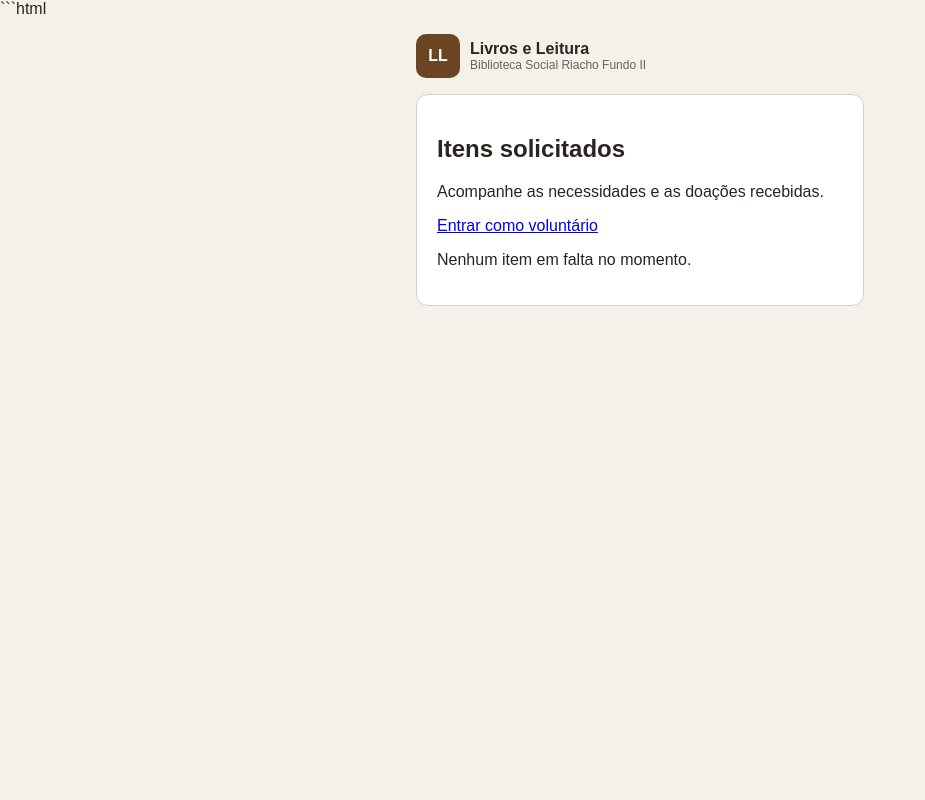
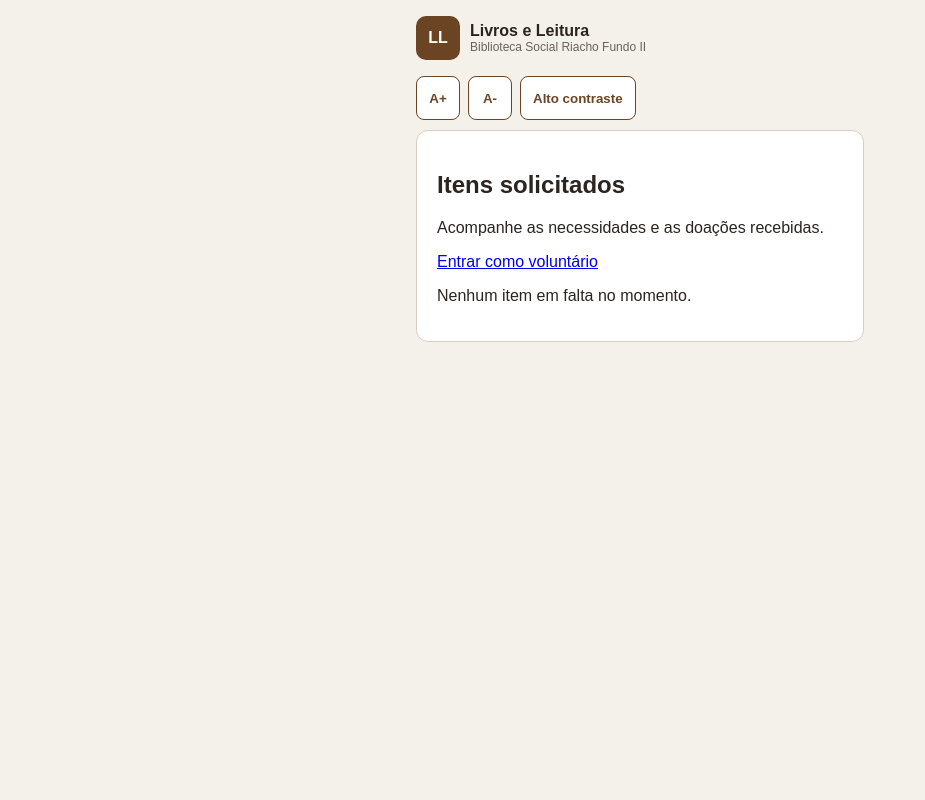
Before and after one commit to davizn0/MVP-Livros-e-Leitura, a Flask app: page / in a window 1280 px wide. Shown: the whole page, without its empty margins (0-925 px from the left). Run offline with Flask 3, Linux system fonts and the light colour scheme.

Commit message:
feat: adiciona botoes de acessibilidade (alto contraste e aumento de texto)

````diff
--- a/static/style.css
+++ b/static/style.css
@@ -203,3 +203,33 @@ select {
 img {
     max-width: 100%;
 }
+
+.acessibilidade {
+  max-width: 480px;
+  margin: 0 auto;
+  padding: 0 16px 10px;
+  display: flex;
+  gap: 8px;
+}
+
+.acessibilidade button {
+  min-height: 44px;
+  min-width: 44px;
+  padding: 0 12px;
+  border: 1px solid var(--primary);
+  border-radius: 8px;
+  background: var(--card);
+  color: var(--primary);
+  font-weight: 600;
+  cursor: pointer;
+}
+
+body.alto-contraste { background: #000; color: #fff; }
+body.alto-contraste .card { background: #000; border-color: #fff; }
+body.alto-contraste a { color: #ffff00; }
+body.alto-contraste .sub { color: #ddd; }
+body.alto-contraste .logo { background: #fff; color: #000; }
+body.alto-contraste .acessibilidade button { background: #000; color: #fff; border-color: #fff; }
+body.alto-contraste .btn-primario { background: #ffff00; color: #000; }
+body.alto-contraste input,
+body.alto-contraste select { background: #000; color: #fff; border-color: #fff; }
--- a/templates/base.html
+++ b/templates/base.html
@@ -14,6 +14,11 @@
       <div class="sub">Biblioteca Social Riacho Fundo II</div>
     </div>
   </header>
+  <div class="acessibilidade">
+    <button type="button" onclick="aumentarTexto()">A+</button>
+    <button type="button" onclick="diminuirTexto()">A-</button>
+    <button type="button" onclick="alternarContraste()">Alto contraste</button>
+  </div>
   {% with mensagens = get_flashed_messages() %}
     {% if mensagens %}
       <ul class="flashes">{% for m in mensagens %}<li class="flash">{{ m }}</li>{% endfor %}</ul>
@@ -22,5 +27,22 @@
   <main class="container">
     {% block content %}{% endblock %}
   </main>
+<script>
+  var zoom = 1;
+
+  function aumentarTexto() {
+    zoom = zoom + 0.15;
+    document.body.style.zoom = zoom;
+  }
+
+  function diminuirTexto() {
+    zoom = zoom - 0.15;
+    document.body.style.zoom = zoom;
+  }
+
+  function alternarContraste() {
+    document.body.classList.toggle("alto-contraste");
+  }
+</script>
 </body>
 </html>
--- a/templates/cadastro.html
+++ b/templates/cadastro.html
@@ -1,4 +1,3 @@
-```html
 {% extends "base.html" %}
 
 {% block title %}Cadastro | Livros e Leitura{% endblock %}
@@ -49,4 +48,3 @@
     </form>
 </section>
 {% endblock %}
-```
--- a/templates/listagem.html
+++ b/templates/listagem.html
@@ -1,4 +1,3 @@
-```html
 {% extends "base.html" %}
 
 {% block title %}Itens solicitados | Livros e Leitura{% endblock %}
@@ -36,4 +35,3 @@
     {% endif %}
 </section>
 {% endblock %}
-```
````
